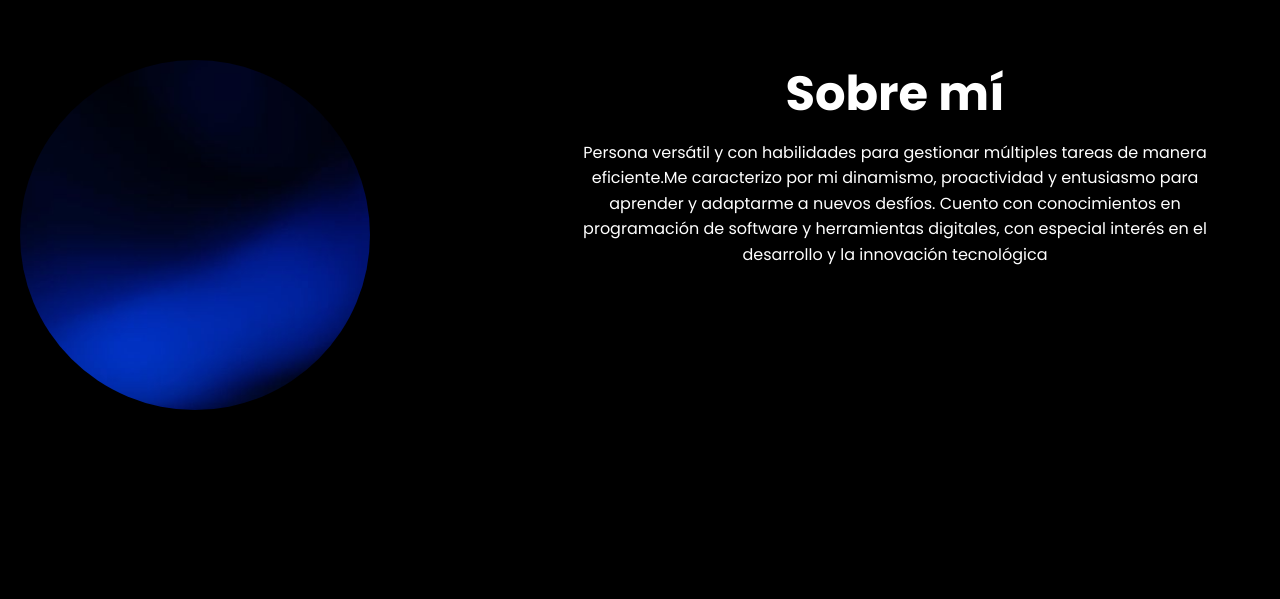
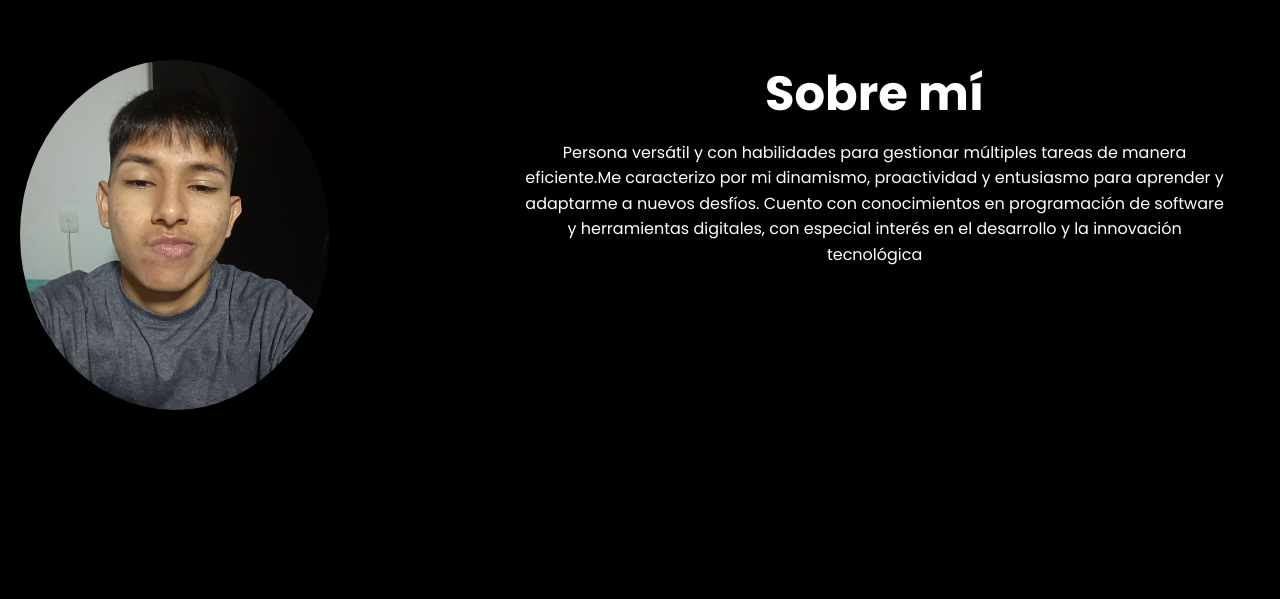
Before and after one commit to dgonzale333/MiPortafolio, a React (Vite) app: page / in a window 1280 px wide. Shown: the part 824-1423 px from the top of the page. Built offline with nearby package versions, Linux system fonts and the light colour scheme.

Commit message:
foto cambiada

```diff
--- a/src/components/home/Home.jsx
+++ b/src/components/home/Home.jsx
@@ -8,6 +8,7 @@ import imgGit from '../../assets/img/github.png';
 import imgJS from '../../assets/img/js.png';
 import imgJAVA from '../../assets/img/java.png';
 import imgC from '../../assets/img/documento.png';
+import imgMy from '../../assets/img/my2.jpeg'
 import './Home.css';
 
 export const Home = () => {
@@ -89,7 +90,7 @@ export const Home = () => {
             </main>
 
             <section id="about">
-                <img src={imgSection} alt="Sobre mí" />
+                <img src={imgMy} alt="Sobre mí" />
                 <div className="info-section1">
                     <h2>Sobre mí</h2>
                     <p>
```
Also changed, not shown: src/assets/img/my.jpeg (added), src/assets/img/my2.jpeg (added).
